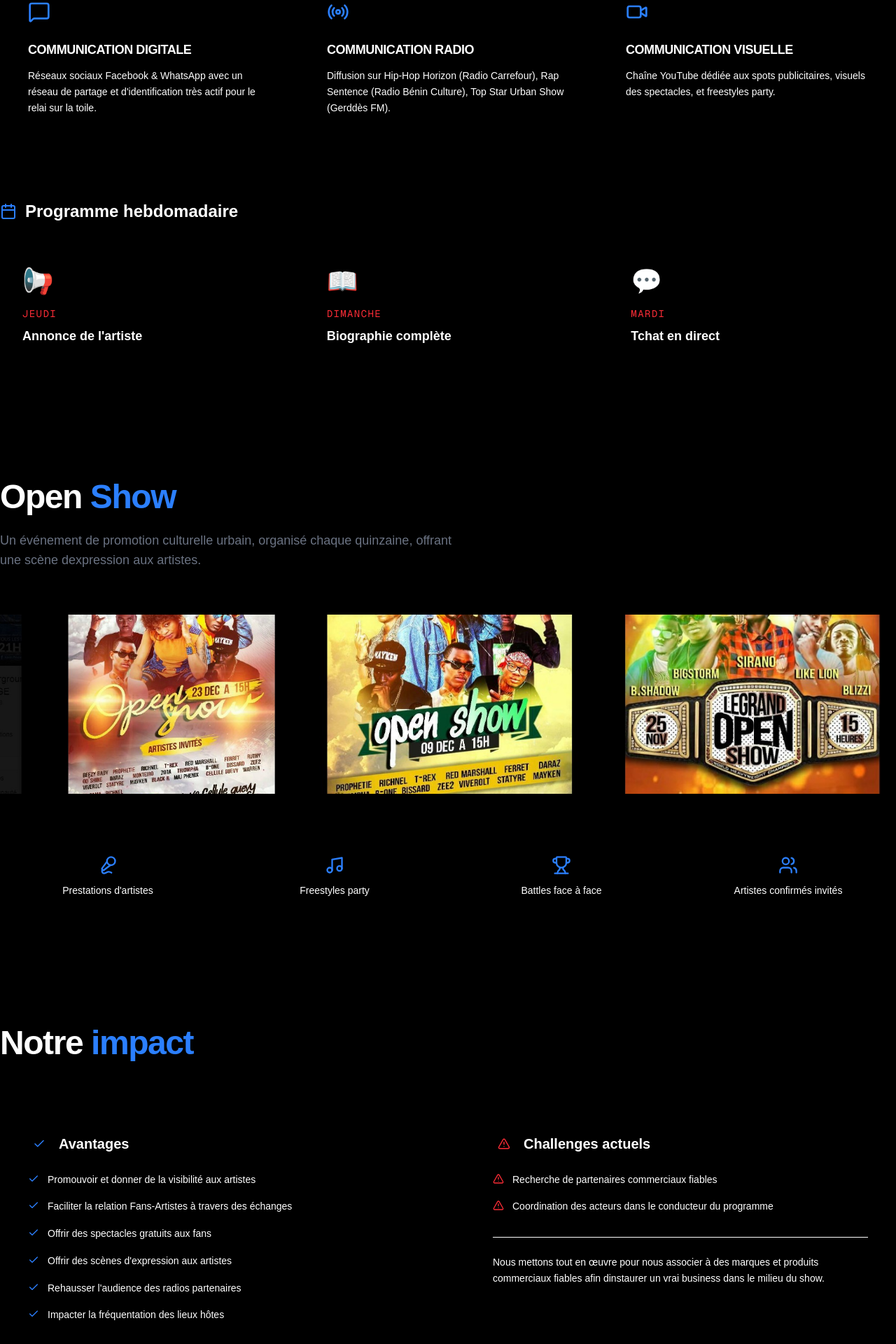
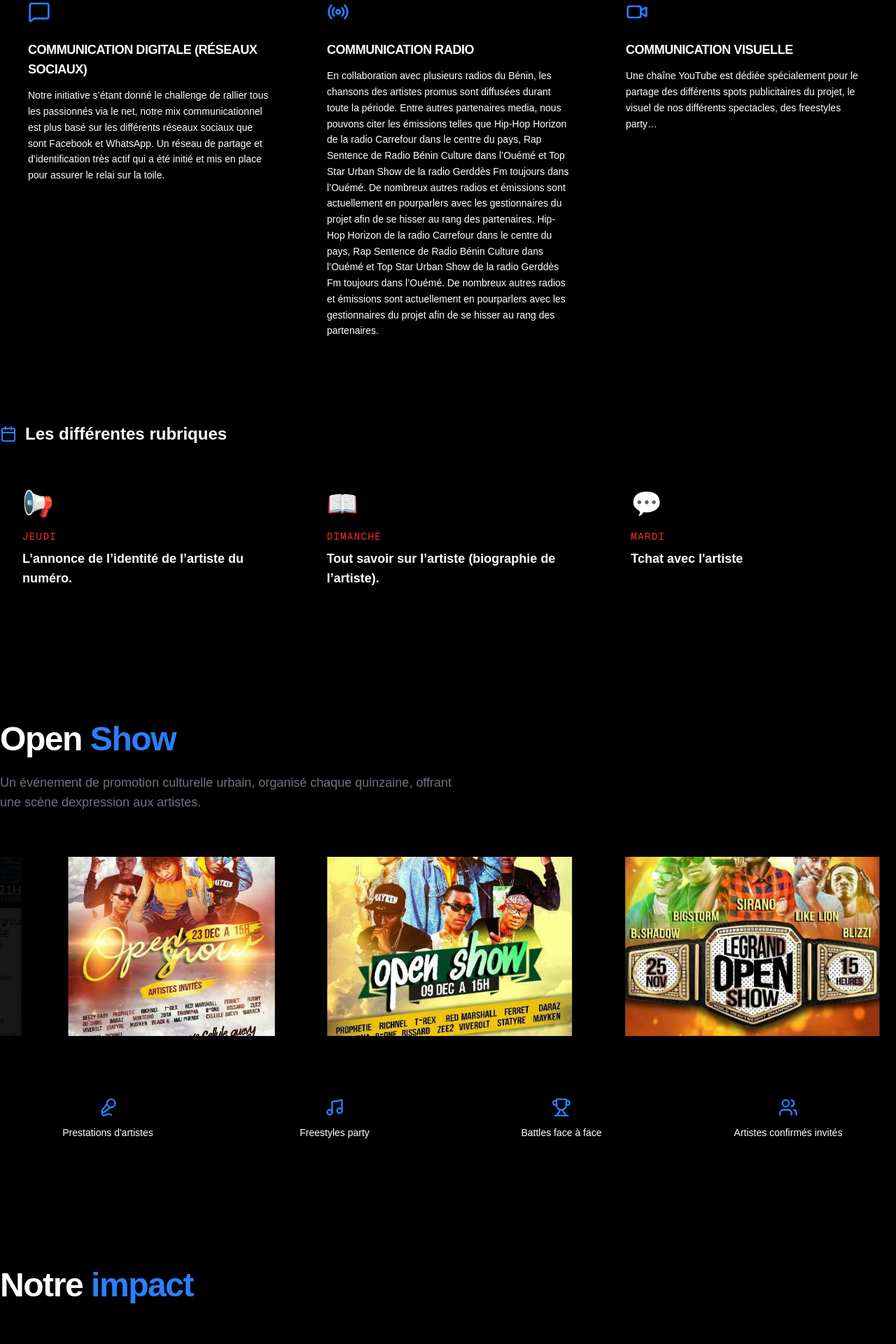
Before and after one commit to mahuena22/Underground-bouge, a Next.js app: page / in a window 1280 px wide. Shown: the part 1980-3900 px from the top of the page at 70% size. Built offline with nearby package versions, Linux system fonts and the light colour scheme.

Commit message:
i've made some changes to the specifications, please review and complete the rest

```diff
--- a/app/components/Activité.tsx
+++ b/app/components/Activité.tsx
@@ -6,25 +6,25 @@ import { Radio, MessageSquare, Video, Calendar } from 'lucide-react'
 const channels = [
     {
         icon: MessageSquare,
-        title: 'Communication Digitale',
-        desc: "Réseaux sociaux Facebook & WhatsApp avec un réseau de partage et d'identification très actif pour le relai sur la toile.",
+        title: 'Communication Digitale (Réseaux sociaux)',
+        desc: "Notre initiative s’étant donné le challenge de rallier tous les passionnés via le net, notre mix communicationnel est plus basé sur les différents réseaux sociaux que sont Facebook et WhatsApp. Un réseau de partage et d’identification très actif qui a été initié et mis en place pour assurer le relai sur la toile. ",
     },
     {
         icon: Radio,
         title: 'Communication Radio',
-        desc: 'Diffusion sur Hip-Hop Horizon (Radio Carrefour), Rap Sentence (Radio Bénin Culture), Top Star Urban Show (Gerddès FM).',
+        desc: 'En collaboration avec plusieurs radios du Bénin, les chansons des artistes promus sont diffusées durant toute la période. Entre autres partenaires media, nous pouvons citer les émissions telles que  Hip-Hop Horizon de la radio Carrefour dans le centre du pays, Rap Sentence de Radio Bénin Culture dans l’Ouémé et Top Star Urban Show de la radio Gerddès Fm toujours dans l’Ouémé. De nombreux autres radios et émissions sont actuellement en pourparlers avec les gestionnaires du projet afin de se hisser au rang des partenaires. Hip-Hop Horizon de la radio Carrefour dans le centre du pays, Rap Sentence de Radio Bénin Culture dans l’Ouémé et Top Star Urban Show de la radio Gerddès Fm toujours dans l’Ouémé. De nombreux autres radios et émissions sont actuellement en pourparlers avec les gestionnaires du projet afin de se hisser au rang des partenaires.',
     },
     {
         icon: Video,
         title: 'Communication Visuelle',
-        desc: 'Chaîne YouTube dédiée aux spots publicitaires, visuels des spectacles, et freestyles party.',
+        desc: 'Une chaîne YouTube est dédiée spécialement pour le partage des différents spots publicitaires du  projet, le visuel de nos différents spectacles, des freestyles party…',
     },
 ]
 
 const rubriques = [
-    { day: 'Jeudi', action: "Annonce de l'artiste", icon: '📢' },
-    { day: 'Dimanche', action: 'Biographie complète', icon: '📖' },
-    { day: 'Mardi', action: 'Tchat en direct', icon: '💬' },
+    { day: 'Jeudi', action: "L’annonce de l’identité de l’artiste du numéro.", icon: '📢' },
+    { day: 'Dimanche', action: 'Tout savoir sur l’artiste (biographie de l’artiste).', icon: '📖' },
+    { day: 'Mardi', action: "Tchat avec l'artiste", icon: '💬' },
 ]
 
 export default function Activities() {
@@ -43,8 +43,7 @@ export default function Activities() {
                         <span className="text-blue-500">communication</span>
                     </h2>
                     <p className="text-muted-foreground max-w-2xl mb-16 text-lg">
-                        Un artiste est promu durant 3 jours par quinzaine, avec
-                        une stratégie multi-canal complète.
+                      Le plan de communication de l’UNDERGROUND BOUGE se subdivise en plusieurs catégories à savoir:
                     </p>
                 </motion.div>
 
@@ -87,7 +86,7 @@ export default function Activities() {
                     <div className="flex items-center gap-3 mb-8">
                         <Calendar className="text-blue-500" size={24} />
                         <h3 className="text-2xl font-bold text-foreground">
-                            Programme hebdomadaire
+                            Les différentes rubriques
                         </h3>
                     </div>
 
--- a/app/components/Hero.tsx
+++ b/app/components/Hero.tsx
@@ -22,7 +22,7 @@ export default function Hero() {
             <div className="absolute inset-0 bg-black/70" />
 
             {/* Grid overlay */}
-            <div className="absolute inset-0 z-[1] grid-bg opacity-30" />
+            <div className="absolute inset-0 z-1 grid-bg opacity-30" />
 
             <div className="relative z-10 max-w-7xl mx-auto w-full px-6 md:px-12 pt-32 pb-20">
                 <motion.div
--- a/app/components/Impact.tsx
+++ b/app/components/Impact.tsx
@@ -5,17 +5,22 @@ import { useRef } from 'react'
 import { Check, AlertTriangle } from 'lucide-react'
 
 const avantages = [
-    'Promouvoir et donner de la visibilité aux artistes',
-    'Faciliter la relation Fans-Artistes à travers des échanges',
+    'Promouvoir les artistes',
+    'Donner de la visibilité aux artistes',
+    'Faciliter la relation Fans-Artistes à travers des échanges écrits',
     'Offrir des spectacles gratuits aux fans',
     "Offrir des scènes d'expression aux artistes",
     "Rehausser l'audience des radios partenaires",
+    "Promouvoir divers produits des partenaires",
     'Impacter la fréquentation des lieux hôtes',
+    "Promouvoir des marques de brasseries par le ‘PULL STRATEGY’;",
+    "Impacter positivement le taux de fréquentation des lieux qui hébergent nos spectacles",
+    "Etc. ..."
 ]
 
 const challenges = [
-    'Recherche de partenaires commerciaux fiables',
-    'Coordination des acteurs dans le conducteur du programme',
+    'Manque de partenaires commerciaux fiables',
+    'Le retard des acteurs (Artistes, followers) dans l’exécution du conducteur du programme chaque quinzaine',
 ]
 
 export default function Impact() {
@@ -103,9 +108,7 @@ export default function Impact() {
                             ))}
                         </div>
                         <p className="text-muted-foreground text-sm leading-relaxed border-t border-border pt-6">
-                            Nous mettons tout en œuvre pour nous associer à des
-                            marques et produits commerciaux fiables afin
-                            dinstaurer un vrai business dans le milieu du show.
+                            Néanmoins nous mettons tout en œuvre pour palier à ces différentes difficultés en nous associant à des marques et produits commerciaux fiables et surtout viables afin d’instaurer un vrai business dans le milieu du show.
                         </p>
                     </motion.div>
                 </div>
```
